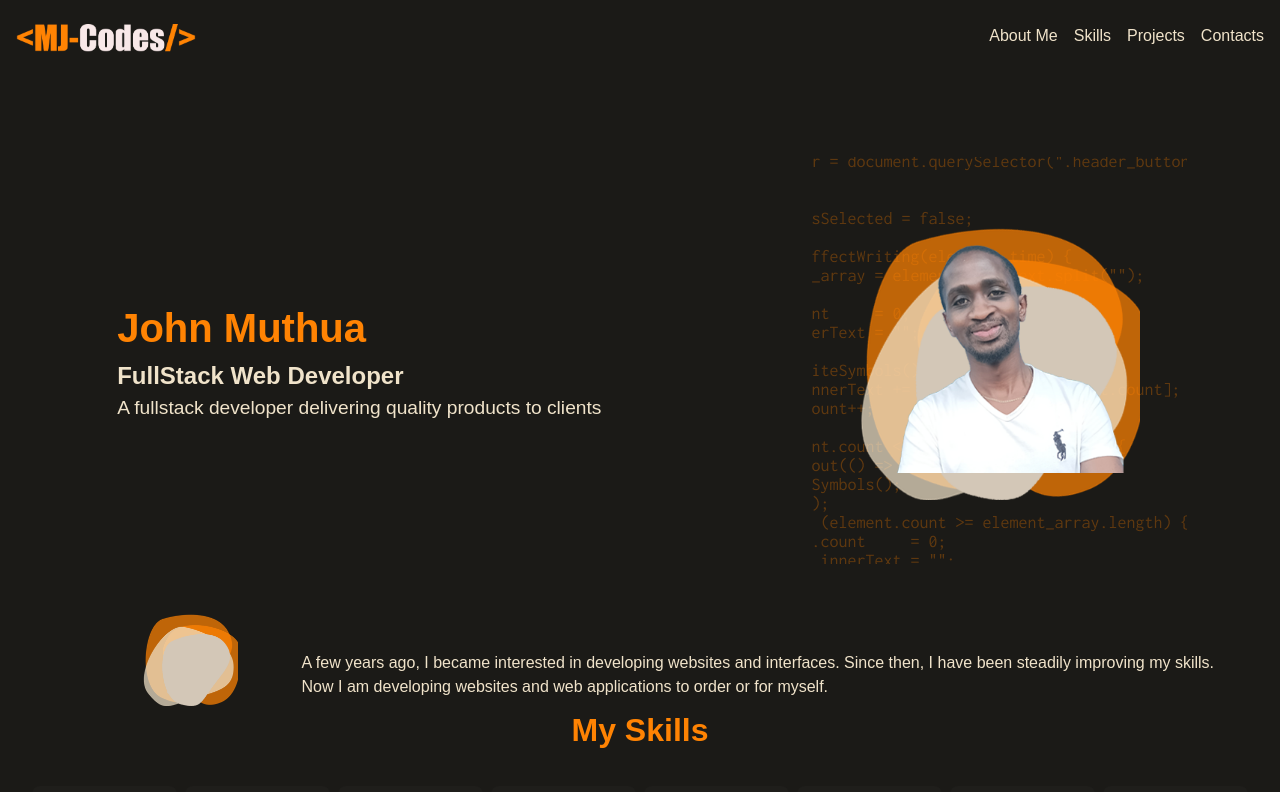
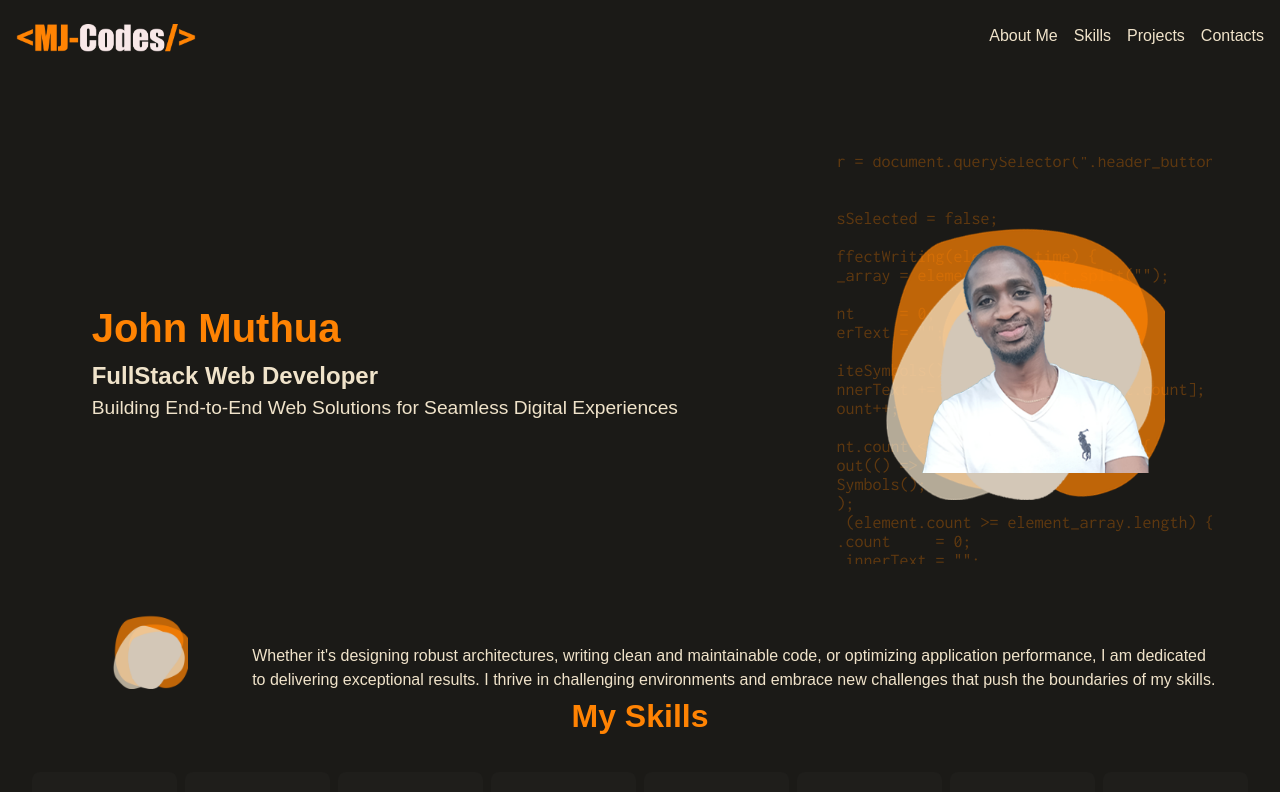
Before and after one commit to Cavein254/Cavein254.github.io, a React (Vite) app: page / in a window 1280 px wide. Shown: the top 792 px of the page. Built offline with nearby package versions, Linux system fonts and the light colour scheme.

Commit message:
Add new tagline

```diff
--- a/src/scenes/home/page.tsx
+++ b/src/scenes/home/page.tsx
@@ -11,7 +11,7 @@ const Home = () => {
           <div className="flex justify-center items-left flex-col m-6">
             <h1 className="text-[2.5rem] text-secondary-200 font-extrabold">John Muthua</h1>
             <h3 className="font-bold text-[1.5rem]">FullStack Web Developer</h3>
-            <h6 className="text-[1.2rem] font-light">A fullstack developer delivering quality products to clients</h6>
+            <h6 className="text-[1.2rem] font-light">Building End-to-End Web Solutions for Seamless Digital Experiences</h6>
           </div>
         </div>
         <div className="flex justify-center items-center bg-logo bg-no-repeat mx-auto bg-center bg-containgit">
@@ -27,7 +27,7 @@ const Home = () => {
           <img src={ImageLogo} alt="spinner" className="w-[20%] sm:w-[40%] "/>
         </div>
         <div id="aboutme" className="px-16 pt-8">
-          <p>A few years ago, I became interested in developing websites and interfaces. Since then, I have been steadily improving my skills. Now I am developing websites and web applications to order or for myself.</p>
+          <p>Whether it's designing robust architectures, writing clean and maintainable code, or optimizing application performance, I am dedicated to delivering exceptional results. I thrive in challenging environments and embrace new challenges that push the boundaries of my skills.</p>
         </div>
       </div>
     </section>
```
